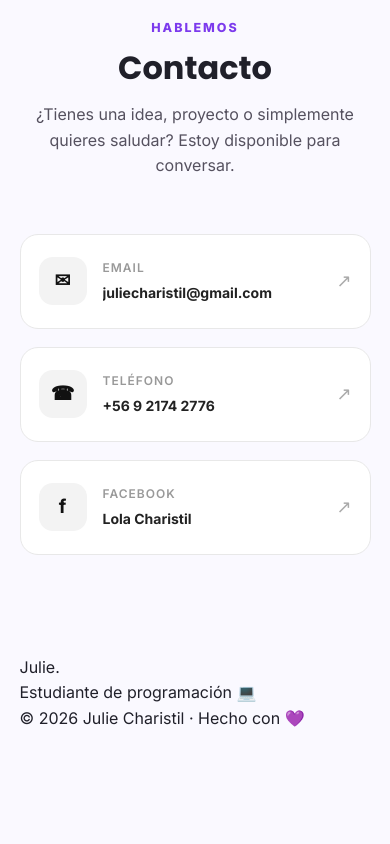
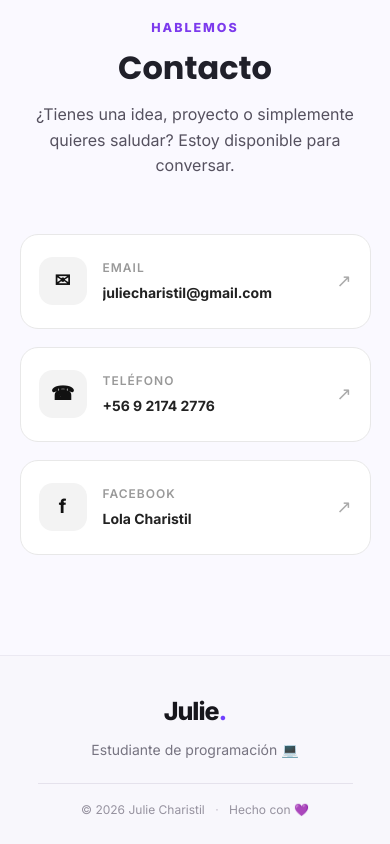
Before and after one commit to juliecharistil/Mi-portafolio, a website: page index.html in a window 390 px wide. Shown: the part 4079-4923 px from the top of the page. Before the commit the page ends 4811 px from the top, so only its background shows below. Drawn offline with Linux system fonts and the light colour scheme.

Commit message:
Refactor and restructure style.css for clarity
The CSS file has been completely rewritten to improve structure and maintainability, including a reset, variables, general styles, and responsive design.

```diff
--- a/style.css
+++ b/style.css
@@ -1104,3 +1104,114 @@ a {
     }
 
 }
+
+/* =====================================================
+   FOOTER
+===================================================== */
+
+.footer {
+    width: 100%;
+
+    padding: 45px 0 30px;
+
+    background: #f8f7fc;
+
+    border-top: 1px solid #ebe9f2;
+}
+
+.footer-content {
+    display: flex;
+    flex-direction: column;
+    align-items: center;
+
+    text-align: center;
+}
+
+
+/* LOGO */
+
+.footer-logo {
+    display: inline-block;
+
+    margin-bottom: 8px;
+
+    color: #17161c;
+
+    font-size: 28px;
+    font-weight: 800;
+
+    letter-spacing: -1px;
+
+    text-decoration: none;
+}
+
+.footer-logo span {
+    color: #7040ff;
+}
+
+
+/* DESCRIPCIÓN */
+
+.footer-role {
+    margin: 0;
+
+    color: #777481;
+
+    font-size: 14px;
+}
+
+
+/* LÍNEA */
+
+.footer-line {
+    width: 100%;
+    max-width: 900px;
+
+    height: 1px;
+
+    margin: 28px 0 20px;
+
+    background: #e5e2ec;
+}
+
+
+/* COPYRIGHT */
+
+.footer-copy {
+    margin: 0;
+
+    color: #96929f;
+
+    font-size: 12px;
+}
+
+.footer-copy span {
+    margin: 0 7px;
+
+    color: #c0bcc8;
+}
+
+.footer-copy b {
+    font-weight: normal;
+}
+
+
+/* =====================================================
+   RESPONSIVE
+===================================================== */
+
+@media (max-width: 600px) {
+
+    .footer {
+        padding: 35px 20px 25px;
+    }
+
+    .footer-logo {
+        font-size: 25px;
+    }
+
+    .footer-line {
+        margin: 22px 0 16px;
+    }
+
+}
```
